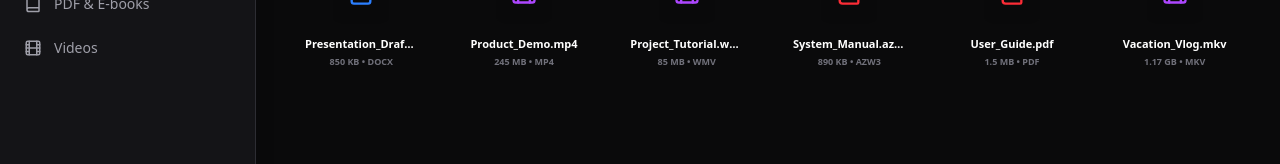
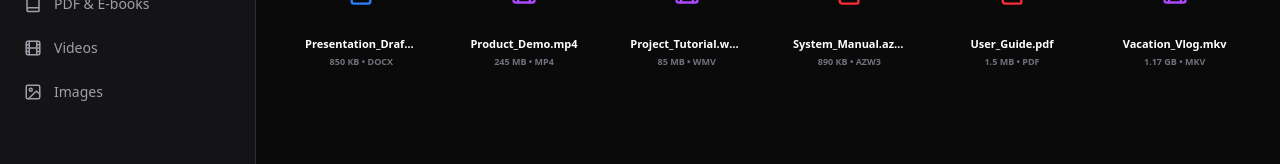
Before and after one commit to SAADA-CLINIC/Index-Master, a React (Vite) app: page / in a window 1280 px wide. Shown: the part 311-475 px from the top of the page. Built offline with nearby package versions, Linux system fonts and the light colour scheme.

Commit message:
Update Sidebar.tsx

```diff
--- a/src/components/Sidebar.tsx
+++ b/src/components/Sidebar.tsx
@@ -1,5 +1,6 @@
 import React, { useState } from 'react';
-import { Search, FileText, Book, Film, Database, Settings, HardDrive, Moon, Sun, Coffee, RefreshCw } from 'lucide-react';
+// ضفنا هنا Image as ImageIcon في السطر ده
+import { Search, FileText, Book, Film, Database, Settings, HardDrive, Moon, Sun, Coffee, RefreshCw, Image as ImageIcon } from 'lucide-react';
 import { FileCategory } from '../types';
 import { cn } from '../lib/utils';
 
@@ -19,6 +20,8 @@ export default function Sidebar({ activeCategory, onCategoryChange, searchQuery,
     { id: 'Word Files', icon: FileText, label: 'Word Files' },
     { id: 'PDF & E-books', icon: Book, label: 'PDF & E-books' },
     { id: 'Videos', icon: Film, label: 'Videos' },
+    // السطر الجديد الخاص بقسم الصور
+    { id: 'Images', icon: ImageIcon, label: 'Images' },
   ];
 
   return (
@@ -90,7 +93,7 @@ export default function Sidebar({ activeCategory, onCategoryChange, searchQuery,
         {/* System Settings & Theme Menu */}
         <div className="mt-4 flex flex-col gap-2 relative">
 
-          {/* Themes Popup (تفتح بجانب الزرار لليمين حتى لا تغطي الـ Storage) */}
+          {/* Themes Popup */}
           {showSettings && (
             <div className="absolute bottom-0 left-full ml-2 w-48 bg-bg-sidebar border border-border-subtle rounded-xl p-2 shadow-2xl flex flex-col gap-2 z-50">
               <div className="text-[10px] uppercase px-2 text-zinc-500 font-bold">Themes</div>
```
